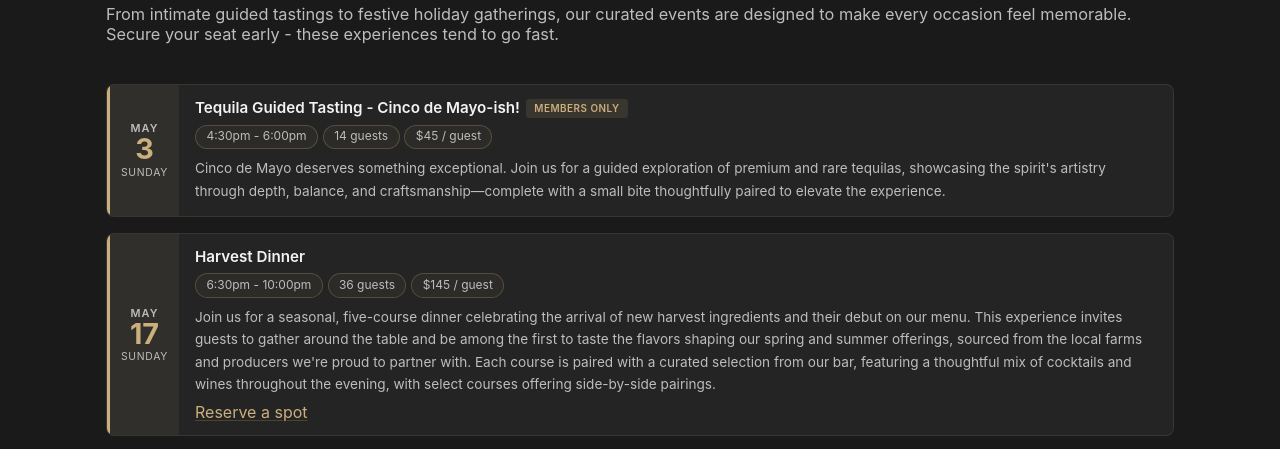
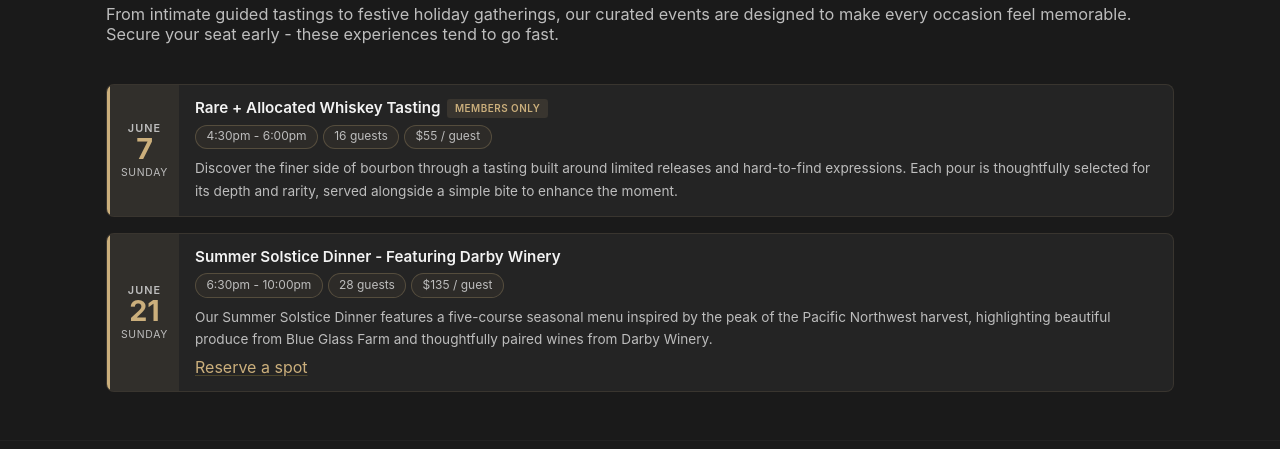
Before and after one commit to mikewjackson/jackson-house, a plain HTML site: page dist/events.html in a window 1280 px wide. Shown: the part 175-624 px from the top of the page. Drawn offline with Linux system fonts and the light colour scheme.

Commit message:
Add solstice dinner, make events in the past hidden

```diff
--- a/dist/events.html
+++ b/dist/events.html
@@ -89,50 +89,6 @@
 
     <div class="hp-tl-item">
       <div class="hp-tl-date">
-        <span class="hp-tl-month">May</span>
-        <span class="hp-tl-day">3</span>
-        <span class="hp-tl-dow">Sunday</span>
-      </div>
-      <div class="hp-tl-content">
-        <div class="hp-tl-title">
-          Tequila Guided Tasting - Cinco de Mayo-ish!
-          <span class="badge-members-tl">Members Only</span>
-        </div>
-        <div class="hp-tl-pills">
-          <span class="hp-tl-pill">4:30pm - 6:00pm</span>
-          <span class="hp-tl-pill">14 guests</span>
-          <span class="hp-tl-pill">$45 / guest</span>
-        </div>
-        <p class="tl-desc">Cinco de Mayo deserves something exceptional. Join us for a guided exploration of premium and rare tequilas, showcasing the spirit&#39;s artistry through depth, balance, and craftsmanship—complete with a small bite thoughtfully paired to elevate the experience.</p>
-      </div>
-    </div>
-
-    <div class="hp-tl-item">
-      <div class="hp-tl-date">
-        <span class="hp-tl-month">May</span>
-        <span class="hp-tl-day">17</span>
-        <span class="hp-tl-dow">Sunday</span>
-      </div>
-      <div class="hp-tl-content">
-        <div class="hp-tl-title">
-          Harvest Dinner
-        </div>
-        <div class="hp-tl-pills">
-          <span class="hp-tl-pill">6:30pm - 10:00pm</span>
-          <span class="hp-tl-pill">36 guests</span>
-          <span class="hp-tl-pill">$145 / guest</span>
-        </div>
-        <p class="tl-desc">Join us for a seasonal, five-course dinner celebrating the arrival of new harvest ingredients and their debut on our menu. This experience invites guests to gather around the table and be among the first to taste the flavors shaping our spring and summer offerings, sourced from the local farms and producers we&#39;re proud to partner with. Each course is paired with a curated selection from our bar, featuring a thoughtful mix of cocktails and wines throughout the evening, with select courses offering side-by-side pairings.</p>
-        <a class="reservations-cta"
-          href="https://www.exploretock.com/jacksonhousewoodinville/event/private/0e493c98-a1ab-416e-83f4-3b5dde731b22"
-          target="_blank"
-          rel="noopener"
-          aria-label="Reserve a spot">Reserve a spot</a>
-      </div>
-    </div>
-
-    <div class="hp-tl-item">
-      <div class="hp-tl-date">
         <span class="hp-tl-month">June</span>
         <span class="hp-tl-day">7</span>
         <span class="hp-tl-dow">Sunday</span>
@@ -148,6 +104,30 @@
           <span class="hp-tl-pill">$55 / guest</span>
         </div>
         <p class="tl-desc">Discover the finer side of bourbon through a tasting built around limited releases and hard-to-find expressions. Each pour is thoughtfully selected for its depth and rarity, served alongside a simple bite to enhance the moment.</p>
+      </div>
+    </div>
+
+    <div class="hp-tl-item">
+      <div class="hp-tl-date">
+        <span class="hp-tl-month">June</span>
+        <span class="hp-tl-day">21</span>
+        <span class="hp-tl-dow">Sunday</span>
+      </div>
+      <div class="hp-tl-content">
+        <div class="hp-tl-title">
+          Summer Solstice Dinner - Featuring Darby Winery
+        </div>
+        <div class="hp-tl-pills">
+          <span class="hp-tl-pill">6:30pm - 10:00pm</span>
+          <span class="hp-tl-pill">28 guests</span>
+          <span class="hp-tl-pill">$135 / guest</span>
+        </div>
+        <p class="tl-desc">Our Summer Solstice Dinner features a five-course seasonal menu inspired by the peak of the Pacific Northwest harvest, highlighting beautiful produce from Blue Glass Farm and thoughtfully paired wines from Darby Winery.</p>
+        <a class="reservations-cta"
+          href="https://www.exploretock.com/jacksonhousewoodinville/event/606484/summer-solstice-dinner-featuring-darby-winery"
+          target="_blank"
+          rel="noopener"
+          aria-label="Reserve a spot">Reserve a spot</a>
       </div>
     </div>
     </section>
```
Also changed, not shown: content/events.json (+10 -0 lines), dist/index.html (+11 -12 lines), templates/events.html (+1 -1 lines), templates/index.html (+1 -1 lines), 1 other file.
